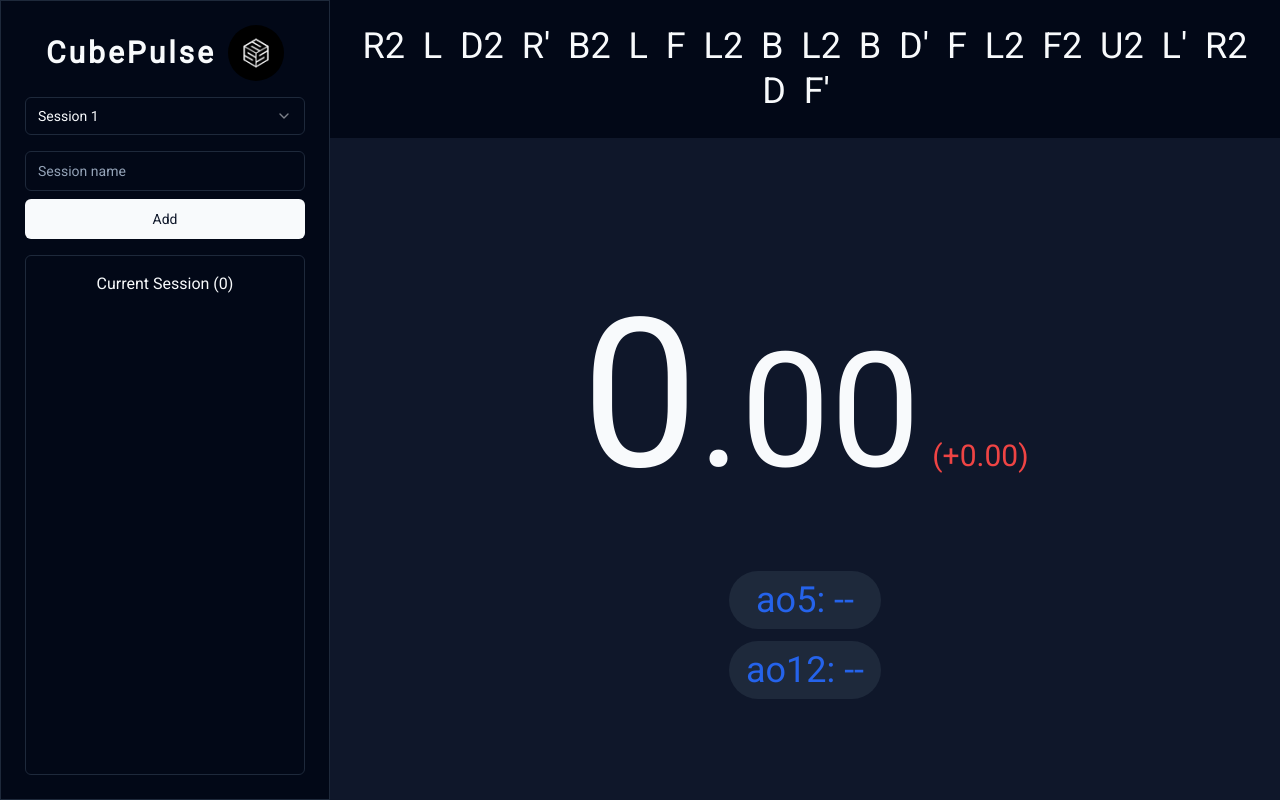
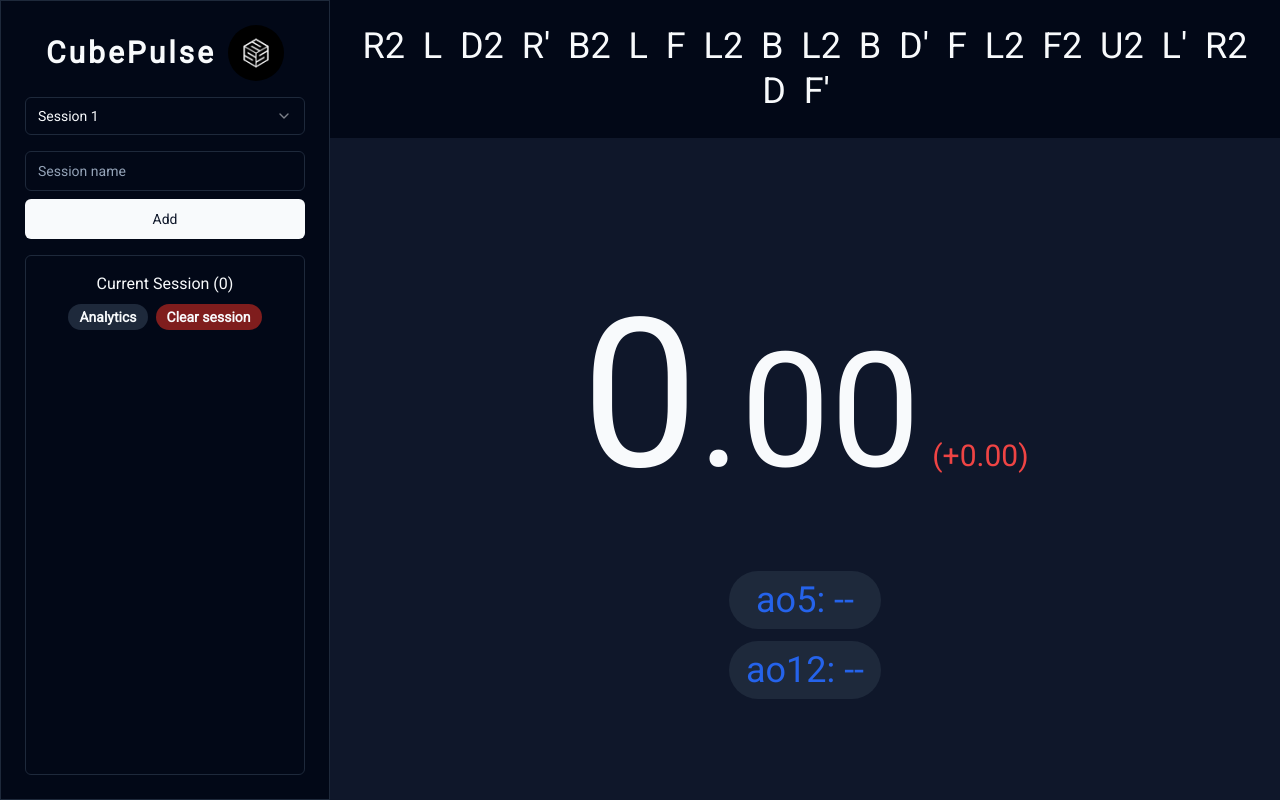
Before and after one commit to debanjan-2002/cube-pulse, a Next.js app: page /timer/13b56b64-14df-4efa-8edf-567d80291c27 in a window 1280 px wide. Built offline with nearby package versions, Linux system fonts and the light colour scheme.

Commit message:
Added feature to delete all solves of a session

```diff
--- a/app/components/CurrentTimes.tsx
+++ b/app/components/CurrentTimes.tsx
@@ -3,17 +3,49 @@
 import { ScrollArea } from "@/components/ui/scroll-area";
 import { useTimer } from "../hooks/useTimer";
 import CurrentTimeDisplay from "./CurrentTimeDisplay";
+import { Badge } from "@/components/ui/badge";
+import { useSession } from "../contexts/SessionContext";
+import { useRouter } from "next/navigation";
 
 const CurrentTimes = () => {
-    const { getSessionTimesAndId, getSolveCountInSession } = useTimer();
+    const session = useSession();
+    const router = useRouter();
+    const {
+        getSessionTimesAndId,
+        getSolveCountInSession,
+        getCurrentSessionId
+    } = useTimer();
     const currentSessionTimes = getSessionTimesAndId();
     const solveCount = getSolveCountInSession();
+    const sessionId = getCurrentSessionId();
+
+    const deleteAllTimesHandler = () => {
+        session?.deleteAllTimesFromCurrentSession(sessionId);
+    };
 
     return (
         <ScrollArea className="w-full rounded-md border h-full">
             <div className="p-5">
-                <h4 className="mb-8 font-medium leading-none text-center">
-                    Current Session ({solveCount})
+                <h4 className="mb-8 font-medium leading-none text-center flex flex-col justify-center items-center gap-3">
+                    <span>Current Session ({solveCount})</span>
+                    <div className="flex justify-center items-center gap-2">
+                        <Badge
+                            className="w-fit cursor-pointer text-sm"
+                            variant={"secondary"}
+                            onClick={() =>
+                                router.push(`/timer/${sessionId}/analytics`)
+                            }
+                        >
+                            Analytics
+                        </Badge>
+                        <Badge
+                            className="w-fit cursor-pointer text-sm"
+                            onClick={deleteAllTimesHandler}
+                            variant={"destructive"}
+                        >
+                            Clear session
+                        </Badge>
+                    </div>
                 </h4>
                 {currentSessionTimes.map((data, i) => (
                     <CurrentTimeDisplay
--- a/app/contexts/SessionContext.tsx
+++ b/app/contexts/SessionContext.tsx
@@ -22,6 +22,7 @@ interface SessionContextType {
     ) => void;
     addNewSession: (sessionName: string) => { id: string; error: boolean };
     deleteTimeFromCurrentSession: (sessionId: string, timeId: string) => void;
+    deleteAllTimesFromCurrentSession: (sessionId: string) => void;
 }
 
 interface LocalStorageType {
@@ -172,6 +173,21 @@ export const SessionProvider = (props: SessionProviderProps) => {
         setScramble(generateRandomScramble());
     };
 
+    const deleteAllTimesFromCurrentSession = (sessionId: string) => {
+        setLocalData(prevState => {
+            const newState = prevState.map(state => {
+                if (state.sessionId !== sessionId) return state;
+                return {
+                    sessionId: state.sessionId,
+                    sessionTimes: []
+                };
+            });
+            localStorage.setItem("sessionData", JSON.stringify(newState));
+            return newState;
+        });
+        toast.success("Cleared session successfully!");
+    };
+
     return (
         <SessionContext.Provider
             value={{
@@ -182,7 +198,8 @@ export const SessionProvider = (props: SessionProviderProps) => {
                 updateScramble,
                 addTimeToCurrentSession,
                 addNewSession,
-                deleteTimeFromCurrentSession
+                deleteTimeFromCurrentSession,
+                deleteAllTimesFromCurrentSession
             }}
         >
             {props.children}
```
